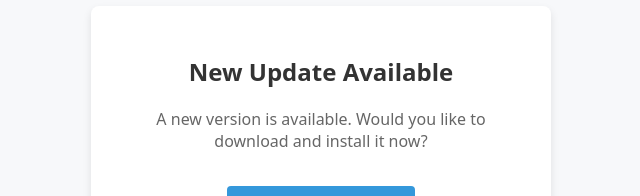
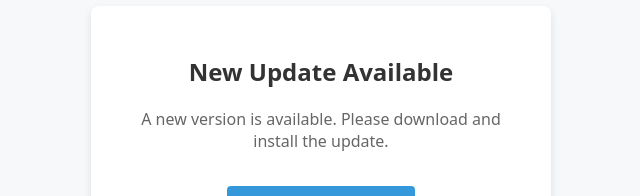
Before and after one commit to Sachin-chaurasiya/electron-app-update-demo, an Electron app: page components/html/download-new-version.html in a window 800 px wide. Shown: the part 268-464 px from the top of the page, without its empty margins (79-719 px from the left). Drawn offline with Linux system fonts and the light colour scheme; no server answers.

Commit message:
Increment version to 1.0.9, update publish script for Windows with GitHub token, and refine update notification message for clarity.

```diff
--- a/components/html/download-new-version.html
+++ b/components/html/download-new-version.html
@@ -61,10 +61,7 @@
     <div class="container">
       <h2>New Update Available</h2>
       <div id="version-info"></div>
-      <p>
-        A new version is available. Would you like to download and install it
-        now?
-      </p>
+      <p>A new version is available. Please download and install the update.</p>
       <button id="download-button" class="button">Download and Install</button>
     </div>
 
--- a/package.json
+++ b/package.json
@@ -1,6 +1,6 @@
 {
   "name": "update-demo-app-updater",
-  "version": "1.0.8",
+  "version": "1.0.9",
   "description": "Electron auto-update demo app",
   "main": "main.js",
   "scripts": {
```
